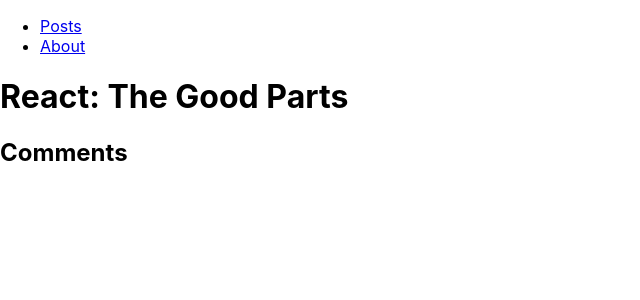
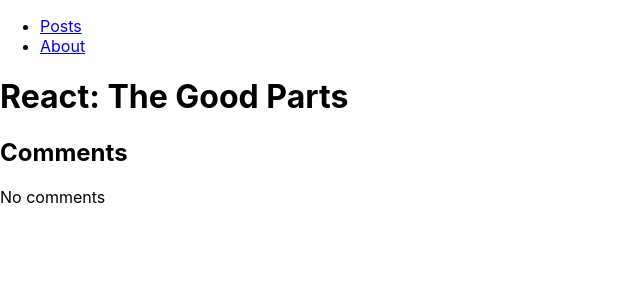
Before and after one commit to coryhouse/waterfall-demo, a React (Create React App) app: page /post/2 in a window 1280 px wide. Shown: the top 300 px of the page, without its empty margins (0-640 px from the left). Built offline with nearby package versions, Linux system fonts and the light colour scheme; data requests are answered from the project's data file.

Commit message:
Separate loading indicators

```diff
--- a/src/Post.tsx
+++ b/src/Post.tsx
@@ -13,12 +13,16 @@
     getPost(postIdAsNumber)
   );
 
-  const comment = useQuery(["comment", postIdAsNumber], () =>
+  const comments = useQuery(["comment", postIdAsNumber], () =>
     getComments(postIdAsNumber)
   );
 
-  if (post.isLoading || comment.isLoading) {
-    return <div>Loading...</div>;
+  if (post.isLoading) {
+    return <div>Loading post...</div>;
+  }
+
+  if (comments.isLoading) {
+    return <div>Loading comments...</div>;
   }
 
   if (!post.data) {
@@ -29,7 +33,9 @@
     <>
       <h1>{post.data.title}</h1>
       <h2>Comments</h2>
-      {comment.data && comment.data.map((comment) => <p>{comment.body}</p>)}
+      {comments.data && comments.data.length > 0
+        ? comments.data.map((comment) => <p key={comment.id}>{comment.body}</p>)
+        : "No comments"}
     </>
   );
 }
```
